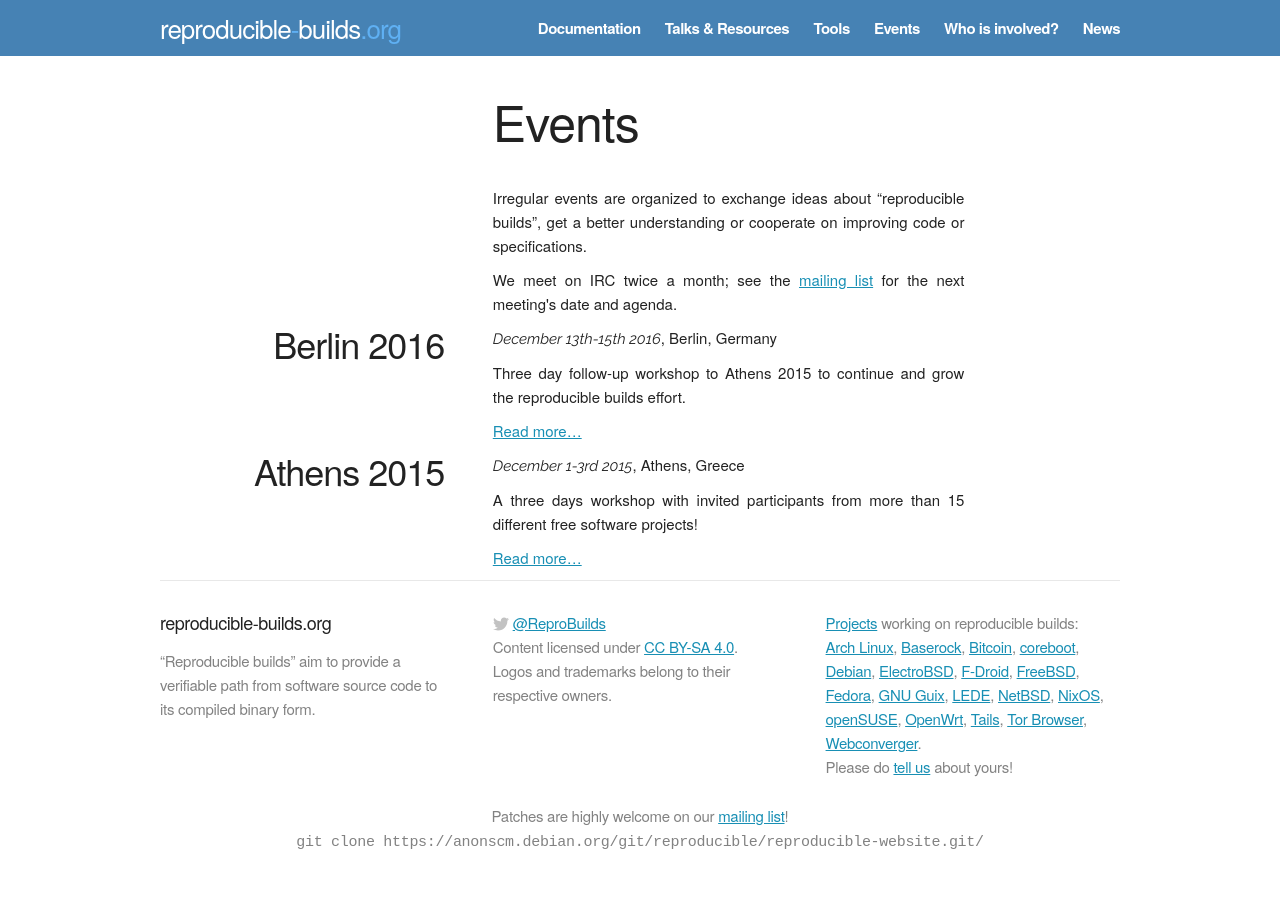
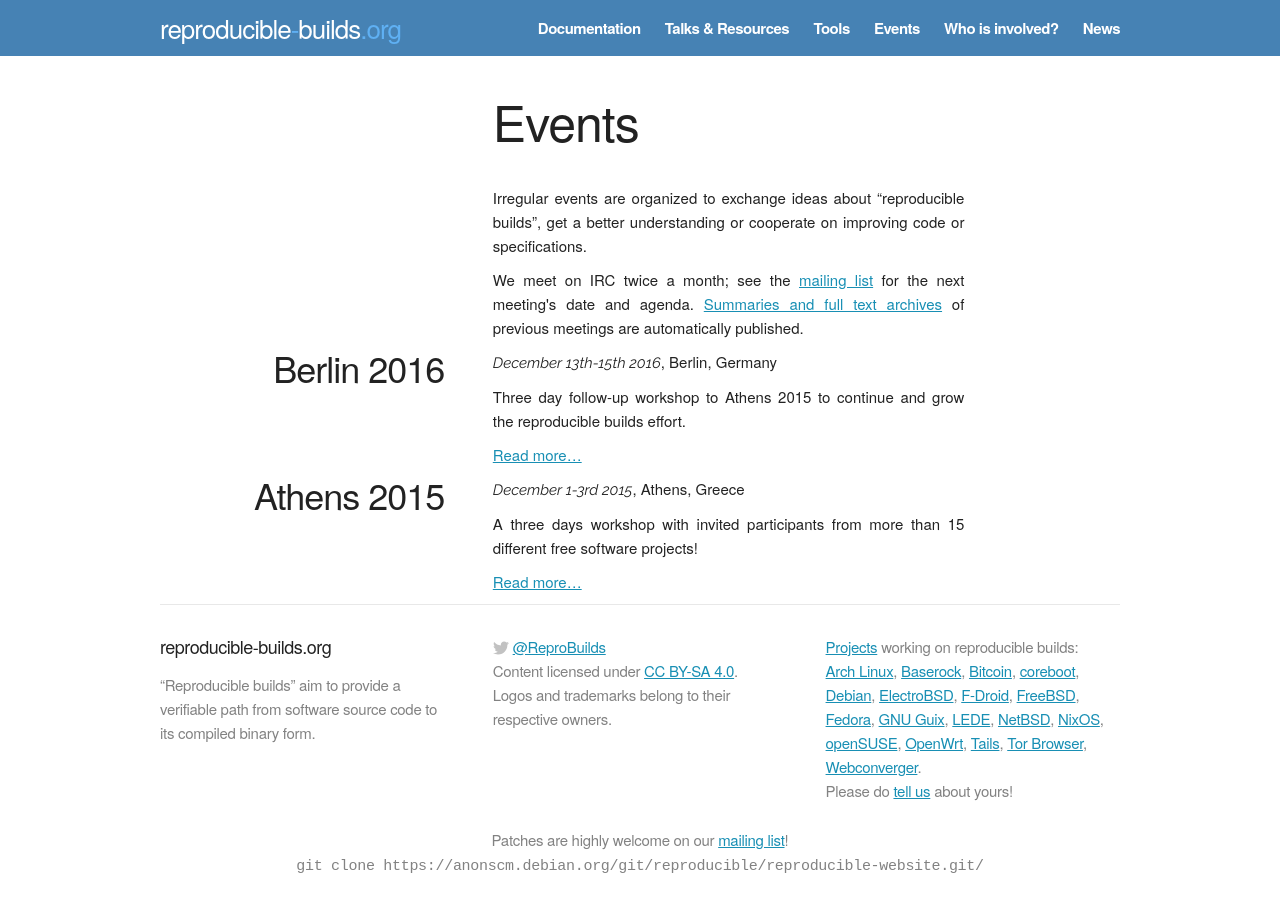
Before and after one commit to prototypefund/reproducible-website, a Jekyll site: the page built from events.html, in a window 1280 px wide. Built offline with Jekyll 4.4.1, drawn with Linux system fonts in a browser that asks for light colours; some web fonts are replaced.

Commit message:
link to meetbot.debian.net IRC meetings archives
Signed-off-by: Holger Levsen <holger@layer-acht.org>

```diff
--- a/events.html
+++ b/events.html
@@ -15,6 +15,7 @@ order: 4
     </p>
     <p>
       We meet on IRC twice a month; see the <a href="/resources/">mailing list</a> for the next meeting's date and agenda.
+      <a href="http://meetbot.debian.net/reproducible-builds/">Summaries and full text archives</a> of previous meetings are automatically published.
     </p>
   </div>
 </div>
```
